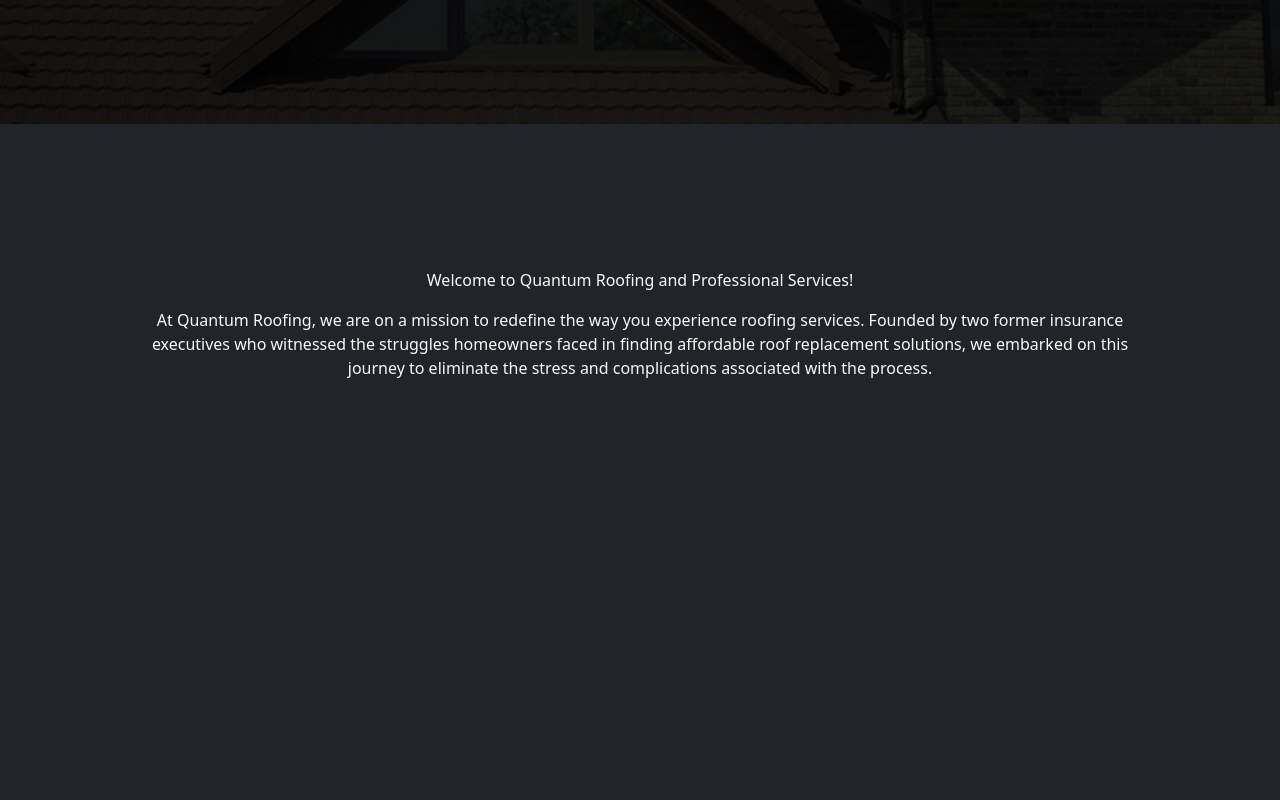
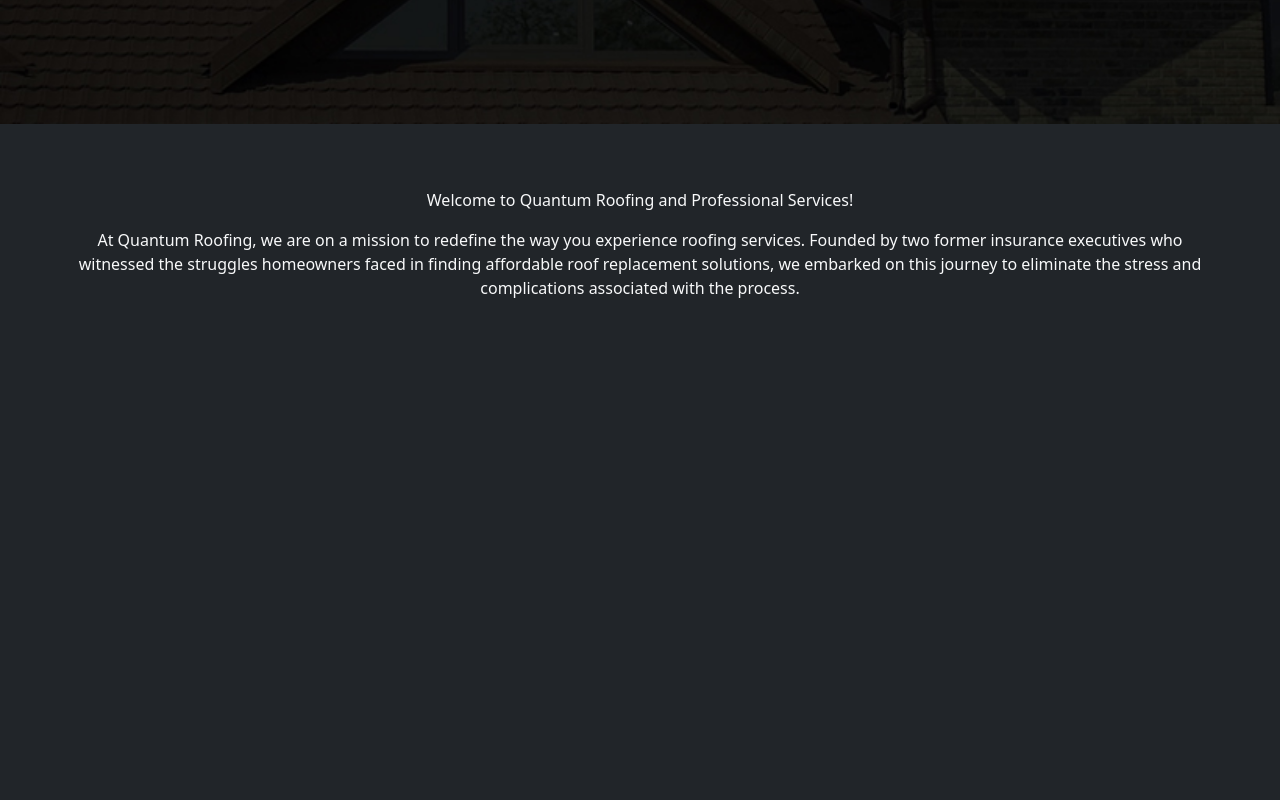
Before and after one commit to marianami19/quantumrps, a React (Create React App) app in the folder client/: page /about-us in a window 1280 px wide. Shown: the part 540-1340 px from the top of the page. Built offline with nearby package versions, Linux system fonts and the light colour scheme.

Commit message:
mob css issue

```diff
--- a/client/src/styles/Aboutus.scss
+++ b/client/src/styles/Aboutus.scss
@@ -32,7 +32,7 @@
 
     .abh100 {
       height: 90vh;
-      padding: 9em;
+      padding: 4rem;;
     }
 
     .acard {
```
